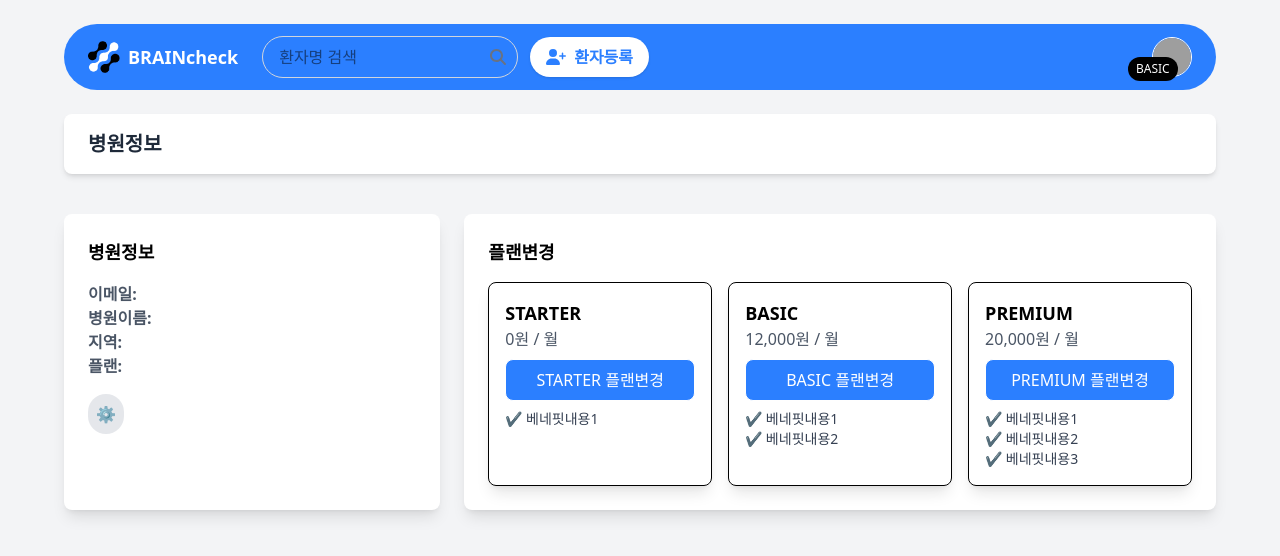
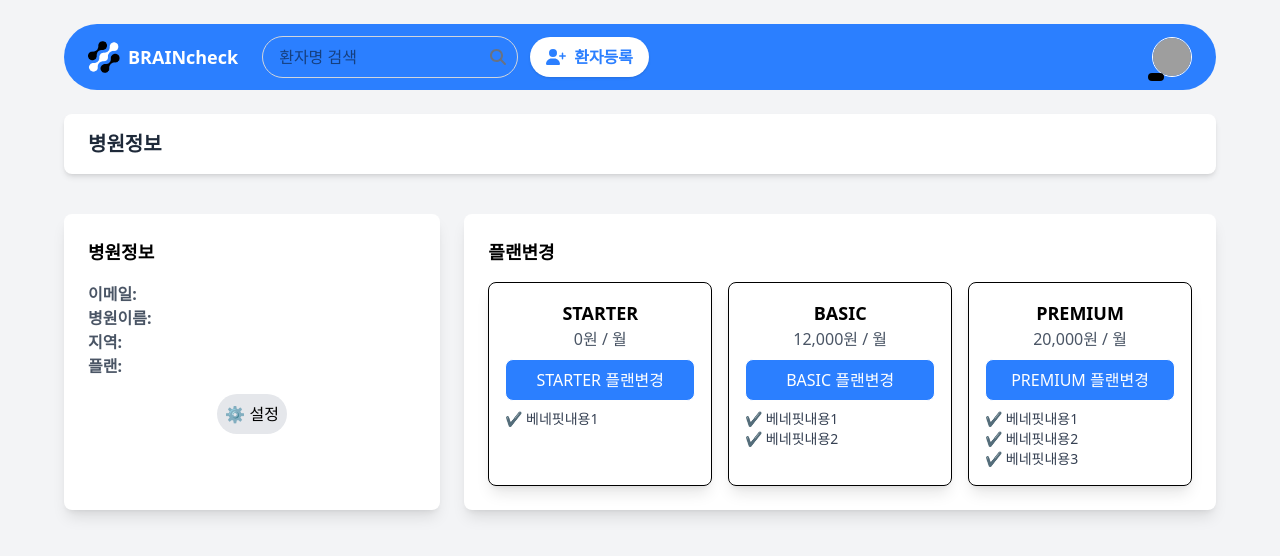
Before and after one commit to totorotail/vue-screening-test, a Vue app: page /hospital-info in a window 1280 px wide. Shown: the top 556 px of the page. Built offline with nearby package versions, Linux system fonts and the light colour scheme; grey boxes are pictures that could not be loaded.

Commit message:
feat: hospital-info-page 수정

```diff
--- a/src/components/WideLogo.vue
+++ b/src/components/WideLogo.vue
@@ -37,7 +37,7 @@ const props = defineProps({
         <!-- ✅ 프로필 이미지 및 플랜 (위치를 더 정확하게 조정) -->
         <div v-if="props.showSearch" class="relative flex items-center">
             <img :src="props.userImage" alt="User Profile" class="w-10 h-10 rounded-full border border-white">
-            <span class="bg-black text-white text-xs px-2 py-1 rounded-full absolute -left-6 -bottom-1">
+            <span class="bg-black text-white text-xs px-2 py-1 rounded-full absolute right-7 -bottom-1">
                 {{ props.userPlan }}
             </span>
         </div>
--- a/src/pages/HospitalInfoPage.vue
+++ b/src/pages/HospitalInfoPage.vue
@@ -1,8 +1,10 @@
 <script setup lang="ts">
 import { computed } from 'vue';
+import { useRouter } from 'vue-router';
 import { useAuthStore } from '../stores/authStore';
 import WideLogo from '../components/WideLogo.vue';
 
+const router = useRouter();
 const authStore = useAuthStore();
 const userInfo = computed(() => authStore.user || { email: '', hospitalName: '', location: '', plan: '' });
 
@@ -18,17 +20,20 @@ const changePlan = (newPlan: string) => {
         authStore.user!.plan = newPlan;
     }
 };
+
+const closePage = () => {
+    router.push('/'); // 로그인 페이지로 이동
+};
 </script>
 
 <template>
     <div class="min-h-screen bg-gray-100 flex flex-col items-center">
         <!-- ✅ 로고 부분 (병원가입 페이지와 동일한 너비 유지) -->
-        <WideLogo class="w-[90%] max-w-[1400px] mt-6 mb-6" :showSearch="true" userPlan="BASIC"
+        <WideLogo class="w-[90%] max-w-[1400px] mt-6 mb-6" :showSearch="true" :userPlan="userInfo.plan"
             userImage="../assets/profile-user.png" />
 
         <!-- ✅ 타이틀 부분 (병원정보) -->
-        <div
-            class="w-[90%] max-w-[1400px] flex justify-between items-center bg-white px-6 py-4 shadow-md rounded-lg mb-4">
+        <div class="w-[90%] max-w-[1400px] bg-white px-6 py-4 shadow-md rounded-lg mb-4">
             <h2 class="text-xl font-semibold text-gray-800">병원정보</h2>
         </div>
 
@@ -37,12 +42,14 @@ const changePlan = (newPlan: string) => {
             <!-- 병원 정보 -->
             <div class="w-1/3 bg-white shadow-lg rounded-lg p-6">
                 <h2 class="text-lg font-bold mb-4">병원정보</h2>
-                <p><strong class="text-gray-600">이메일:</strong> {{ userInfo.email }}</p>
-                <p><strong class="text-gray-600">병원이름:</strong> {{ userInfo.hospitalName }}</p>
-                <p><strong class="text-gray-600">지역:</strong> {{ userInfo.location }}</p>
-                <p><strong class="text-gray-600">플랜:</strong> {{ userInfo.plan }}</p>
-                <div class="mt-4">
-                    <button class="bg-gray-200 p-2 rounded-full">⚙️</button>
+                <p class="text-gray-600"><strong>이메일:</strong> {{ userInfo.email }}</p>
+                <p class="text-gray-600"><strong>병원이름:</strong> {{ userInfo.hospitalName }}</p>
+                <p class="text-gray-600"><strong>지역:</strong> {{ userInfo.location }}</p>
+                <p class="text-gray-600"><strong>플랜:</strong> {{ userInfo.plan }}</p>
+                <div class="mt-4 flex justify-center">
+                    <button class="bg-gray-200 p-2 rounded-full hover:bg-gray-300 transition">
+                        ⚙️ 설정
+                    </button>
                 </div>
             </div>
 
@@ -50,22 +57,23 @@ const changePlan = (newPlan: string) => {
             <div class="w-2/3 bg-white shadow-lg rounded-lg p-6">
                 <h2 class="text-lg font-bold mb-4">플랜변경</h2>
                 <div class="flex space-x-4">
-                    <div v-for="plan in availablePlans" :key="plan.name" class="flex-1 p-4 border rounded-lg shadow-lg"
+                    <div v-for="plan in availablePlans" :key="plan.name"
+                        class="flex-1 p-4 border rounded-lg shadow-lg text-center"
                         :class="{ 'border-blue-500': userInfo.plan === plan.name }">
                         <h3 class="text-lg font-bold">{{ plan.name }}</h3>
                         <p class="text-gray-600">{{ plan.price }}</p>
 
                         <button v-if="userInfo.plan === plan.name"
-                            class="mt-2 w-full py-2 border rounded-lg bg-gray-200 cursor-not-allowed">
+                            class="mt-2 w-full py-2 border rounded-lg bg-gray-200 opacity-50 cursor-not-allowed">
                             {{ plan.name }} 플랜중
                         </button>
 
                         <button v-else @click="changePlan(plan.name)"
-                            class="mt-2 w-full py-2 border rounded-lg bg-blue-500 text-white hover:bg-blue-600">
+                            class="mt-2 w-full py-2 border rounded-lg bg-blue-500 text-white hover:bg-blue-600 transition">
                             {{ plan.name }} 플랜변경
                         </button>
 
-                        <ul class="mt-2 text-sm text-gray-700">
+                        <ul class="mt-2 text-sm text-gray-700 text-left">
                             <li v-for="benefit in plan.benefits" :key="benefit">{{ benefit }}</li>
                         </ul>
                     </div>
```
